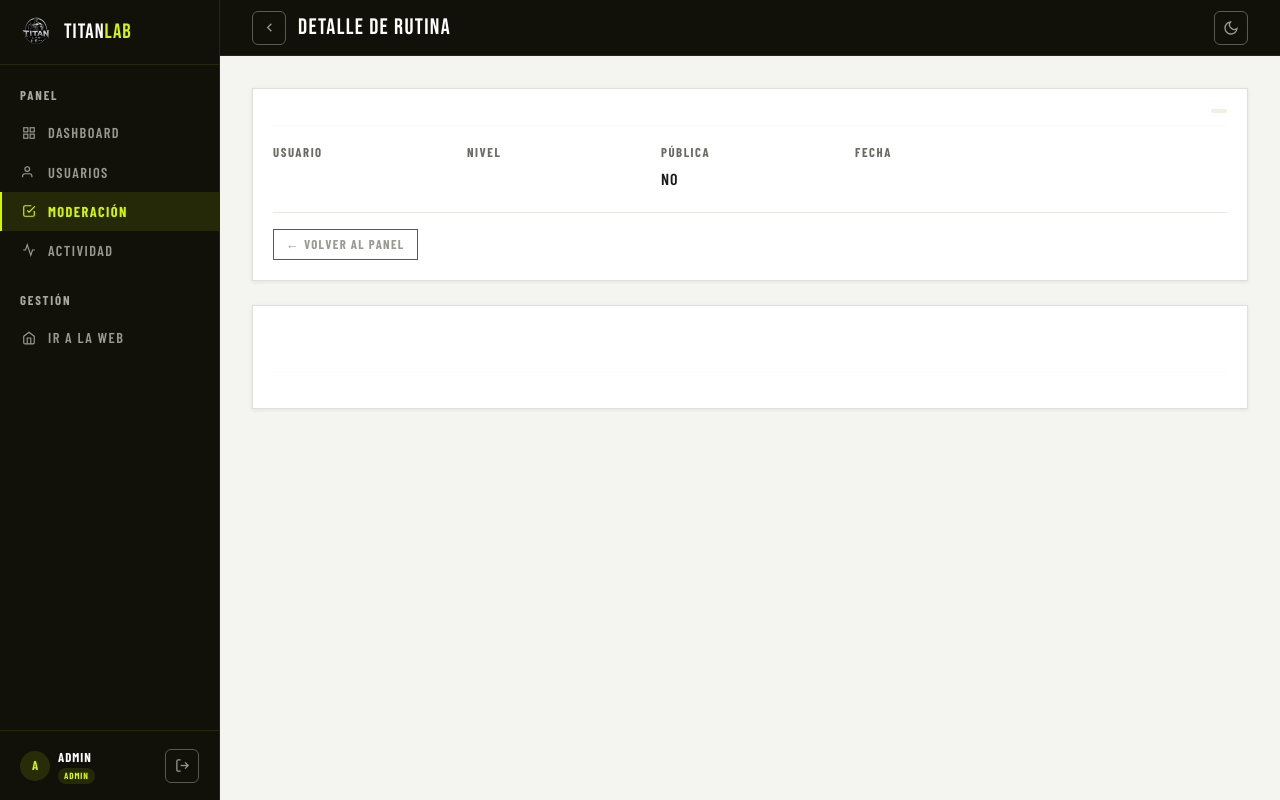
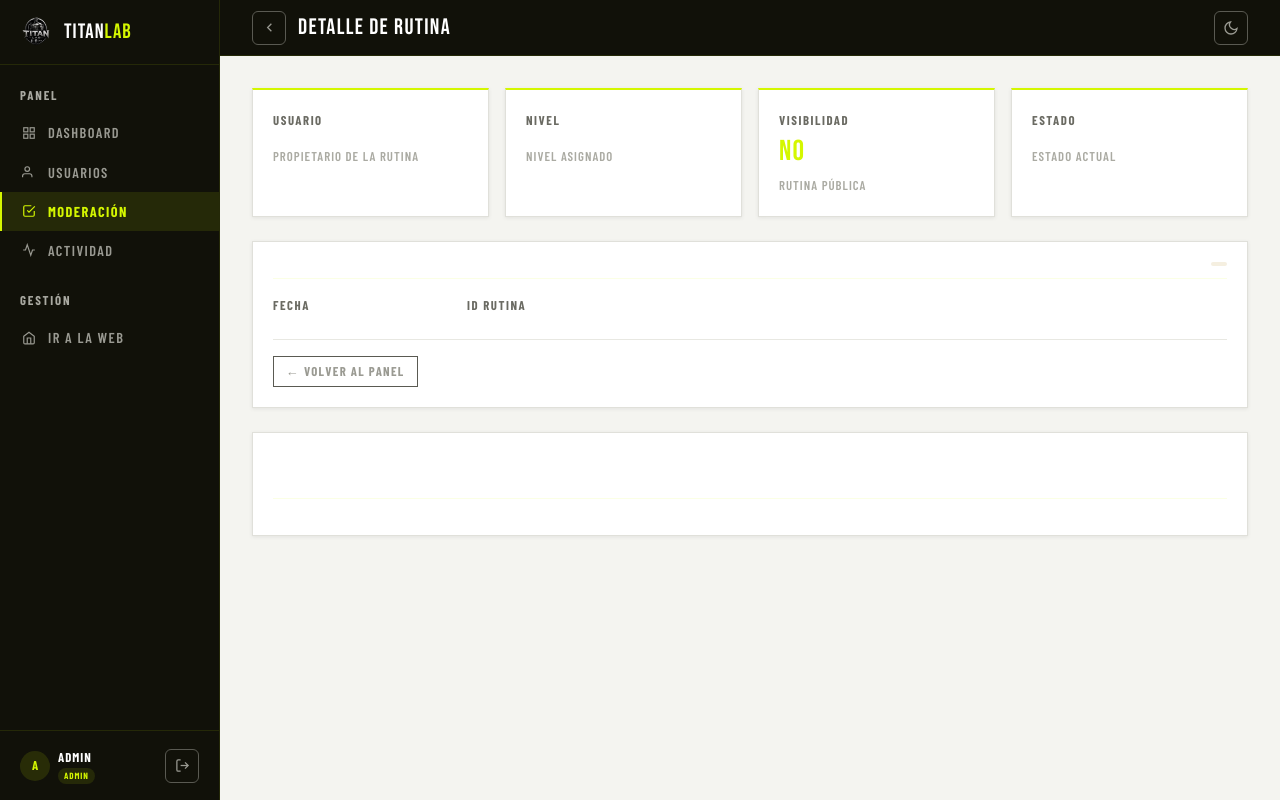
Before and after one commit to Gahona/Titan_Lab, a Flask app: template Flask-App Practica/templates/detalle_rutina_admin.html in a window 1280 px wide. Run offline with Flask 3, Linux system fonts and the light colour scheme; the template is opened without the code that fills it, so the values that code supplies are empty; some libraries are stand-ins or nearby versions.

Commit message:
cambios css de detalle_rutina_admin

```diff
--- a/Flask-App Practica/templates/detalle_rutina_admin.html
+++ b/Flask-App Practica/templates/detalle_rutina_admin.html
@@ -53,38 +72,60 @@
           <div class="u-badge">Admin</div>
         </div>
       </div>
+
       <a href="{{ url_for('logout') }}" class="icon-btn" title="Cerrar sesión">
         <svg width="15" height="15" viewBox="0 0 24 24" fill="none" stroke="currentColor" stroke-width="2">
-        <path d="M9 21H5a2 2 0 0 1-2-2V5a2 2 0 0 1 2-2h4"/>
-        <polyline points="16 17 21 12 16 7"/>
-        <line x1="21" y1="12" x2="9" y2="12"/>
+          <path d="M9 21H5a2 2 0 0 1-2-2V5a2 2 0 0 1 2-2h4"></path>
+          <polyline points="16 17 21 12 16 7"></polyline>
+          <line x1="21" y1="12" x2="9" y2="12"></line>
         </svg>
       </a>
     </div>
   </aside>
 
-<!-- ══════════════════════════════════════════
-     MAIN
-══════════════════════════════════════════ -->
   <div class="main">
-
-  <!-- TOPBAR -->
     <header class="topbar">
       <div style="display:flex; align-items:center; gap:var(--s3);">
         <a href="{{ url_for('panel_admin') }}" class="icon-btn" title="Volver al dashboard">
-        <svg width="15" height="15" viewBox="0 0 24 24" fill="none" stroke="currentColor" stroke-width="2"><polyline points="15 18 9 12 15 6"/></svg>
+          <svg width="15" height="15" viewBox="0 0 24 24" fill="none" stroke="currentColor" stroke-width="2">
+            <polyline points="15 18 9 12 15 6"></polyline>
+          </svg>
         </a>
         <span class="topbar-title">Detalle de Rutina</span>
       </div>
+
       <div class="topbar-actions">
         <button class="icon-btn" data-theme-toggle aria-label="Cambiar tema"></button>
       </div>
     </header>
 
-  <!-- CONTENT -->
     <div class="content">
+      <div class="kpi-grid" style="margin-bottom: var(--s6);">
+        <div class="kpi">
+          <div class="kpi-label">Usuario</div>
+          <div class="kpi-val" style="font-size:1.6rem;">{{ rutina.nombre_usuario }}</div>
+          <div class="kpi-delta">Propietario de la rutina</div>
+        </div>
 
-    <!-- ── Info principal ─────────────────────── -->
+        <div class="kpi">
+          <div class="kpi-label">Nivel</div>
+          <div class="kpi-val">{{ rutina.nivel | capitalize }}</div>
+          <div class="kpi-delta">Nivel asignado</div>
+        </div>
+
+        <div class="kpi">
+          <div class="kpi-label">Visibilidad</div>
+          <div class="kpi-val">{{ 'Sí' if rutina.publica else 'No' }}</div>
+          <div class="kpi-delta">Rutina pública</div>
+        </div>
+
+        <div class="kpi">
+          <div class="kpi-label">Estado</div>
+          <div class="kpi-val">{{ rutina.estado | capitalize }}</div>
+          <div class="kpi-delta">Estado actual</div>
+        </div>
+      </div>
+
       <div class="card" style="margin-bottom:var(--s6);">
         <div class="sec-hdr">
           <h2 class="sec-title">{{ rutina.titulo }}</h2>
@@ -96,23 +137,14 @@
           </span>
         </div>
 
-      <!-- Meta datos -->
         <div class="meta-grid">
-        <div class="meta-item">
-          <div class="kpi-label">Usuario</div>
-          <div class="meta-val">{{ rutina.nombre_usuario }}</div>
-        </div>
-        <div class="meta-item">
-          <div class="kpi-label">Nivel</div>
-          <div class="meta-val">{{ rutina.nivel | capitalize }}</div>
-        </div>
-        <div class="meta-item">
-          <div class="kpi-label">Pública</div>
-          <div class="meta-val">{{ 'Sí' if rutina.publica else 'No' }}</div>
-        </div>
           <div class="meta-item">
             <div class="kpi-label">Fecha</div>
             <div class="meta-val">{{ rutina.fecha_creacion }}</div>
+          </div>
+          <div class="meta-item">
+            <div class="kpi-label">ID Rutina</div>
+            <div class="meta-val">{{ rutina.id_rutina }}</div>
           </div>
         </div>
 
@@ -122,14 +154,15 @@
         </p>
         {% endif %}
 
-      <!-- Acciones -->
         {% if rutina.estado == 'pendiente' %}
         <div class="acciones" style="margin-top:var(--s5); padding-top:var(--s4); border-top:1px solid var(--div);">
           <a href="{{ url_for('panel_admin') }}" class="btn-sm btn-volver">← Volver</a>
-        <form method="POST" action="{{ url_for('aprobar_rutina', id_rutina=rutina.idrutina) }}">
+
+          <form method="POST" action="{{ url_for('aprobar_rutina', id_rutina=rutina.id_rutina) }}">
             <button type="submit" class="btn-sm">✓ Aprobar rutina</button>
           </form>
-        <form method="POST" action="{{ url_for('rechazar_rutina', id_rutina=rutina.idrutina) }}">
+
+          <form method="POST" action="{{ url_for('rechazar_rutina', id_rutina=rutina.id_rutina) }}">
             <button type="submit" class="btn-sm btn-danger">✗ Rechazar rutina</button>
           </form>
         </div>
```
Also changed, not shown: other parts of Flask-App Practica/templates/detalle_rutina_admin.html (+35 -13 lines). Lines whose indentation alone changed are shown as unchanged.
